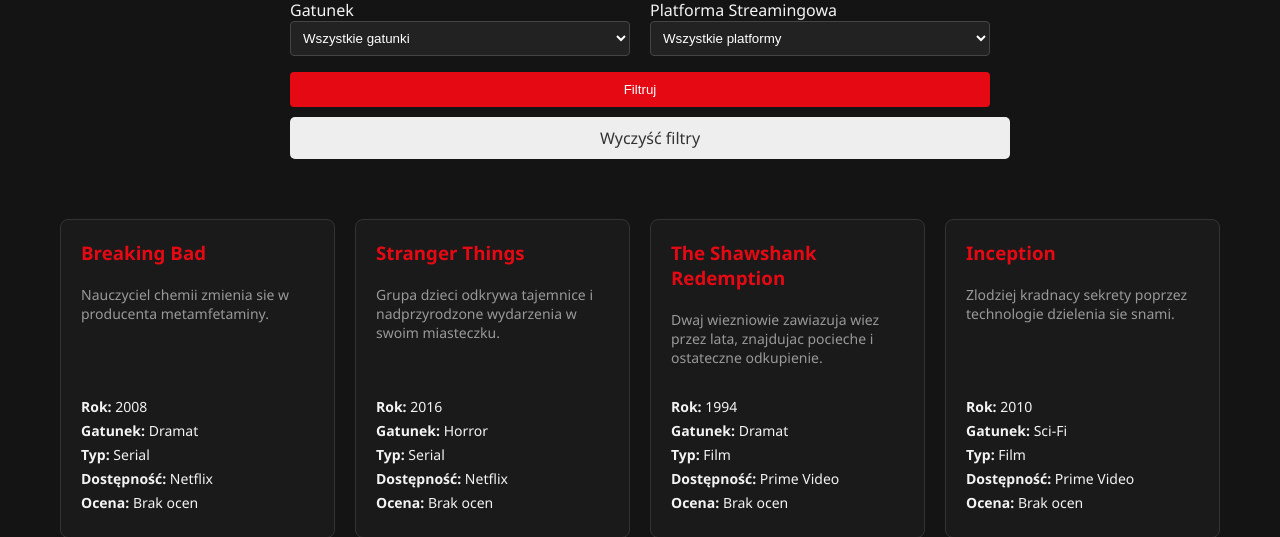
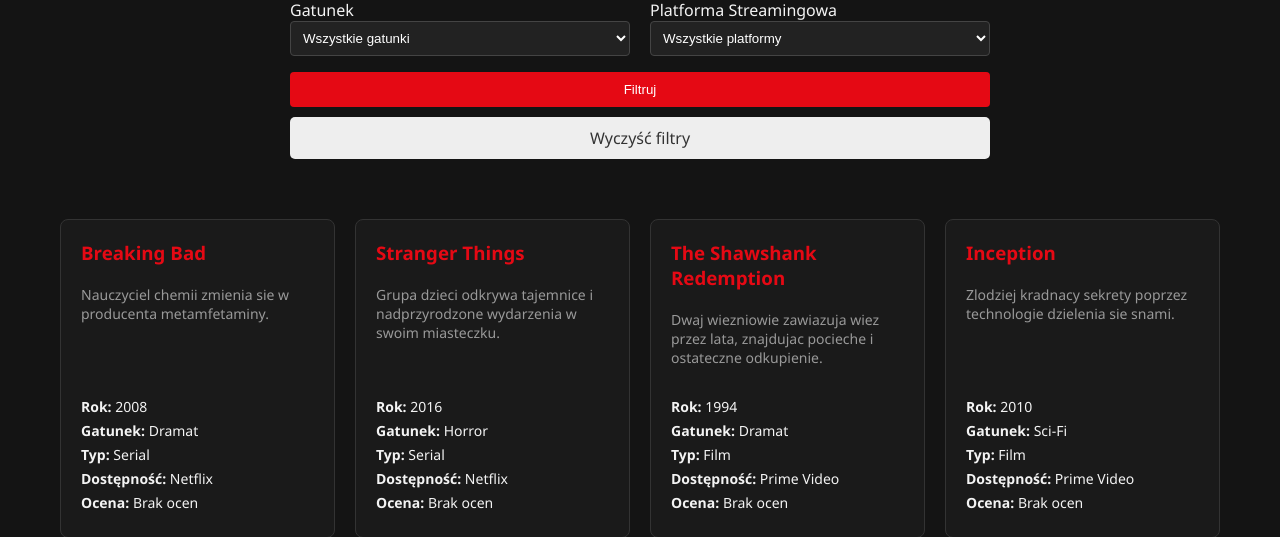
Before and after one commit to wj40030/PLUSFLIX, a PHP site: page /productions in a window 1280 px wide. Shown: the part 383-920 px from the top of the page. Run offline with PHP 8.4, Linux system fonts and the light colour scheme; data comes from the database, SQL or seed files in the repository; data that the repository does not hold is empty.

Commit message:
Milestone 2: Adjust reset filter button width in productions page for consistent styling with other elements.

```diff
--- a/app/Views/pages/productions.php
+++ b/app/Views/pages/productions.php
@@ -42,7 +42,7 @@
                     </div>
                 </div>
                 <button type="submit" class="btn btn-primary" style="width: 100%; padding: 10px;">Filtruj</button>
-                <a href="<?php echo URLROOT; ?>/pages/productions" class="btn btn-light" style="width: 100%; padding: 10px; margin-top: 10px; text-align: center; display: block; background: #eee; color: #333; text-decoration: none; border-radius: 5px;">Wyczyść filtry</a>
+                <a href="<?php echo URLROOT; ?>/pages/productions" class="btn btn-light" style="padding: 10px; margin-top: 10px; text-align: center; display: block; background: #eee; color: #333; text-decoration: none; border-radius: 5px;">Wyczyść filtry</a>
             </form>
         </div>
     </div>
```
